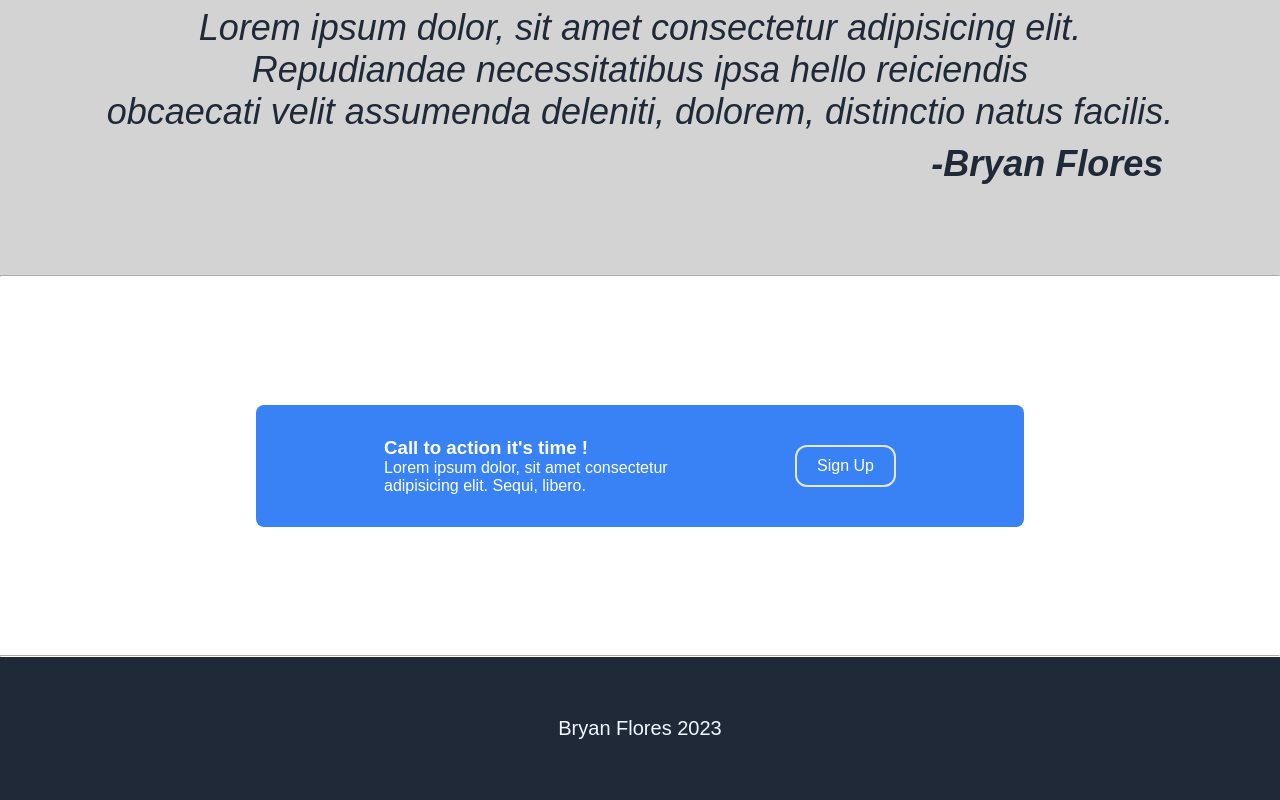
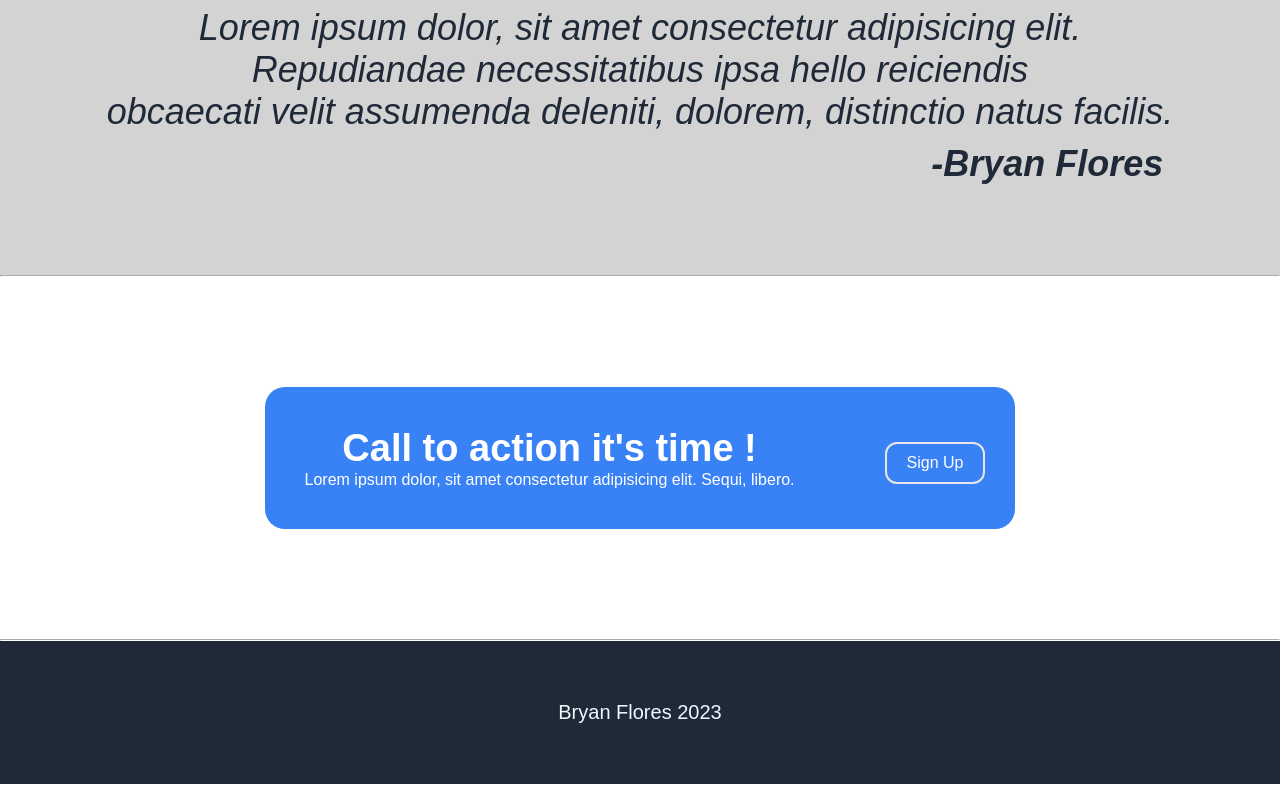
Before and after one commit to bryflores23/landing-page, a plain HTML site: page index.html in a window 1280 px wide. Shown: the part 1108-1908 px from the top of the page. Drawn offline with Linux system fonts and the light colour scheme.

Commit message:
reverts the last commit

```diff
--- a/index.html
+++ b/index.html
@@ -29,8 +29,9 @@
         </nav>
       </div>
 
-      <div class="hero-section">
-        <div>
+      <div class="section-one">
+        <div class="sign-up">
+          <div class="group">
             <h2 id="h2">Welcome To Good Find !</h2>
             <p class="below">
               Lorem ipsum dolor sit amet consectetur adipisicing elit.<br />
@@ -38,7 +39,7 @@
               dicta veritatis eligendi libero nam sit aliquid deleniti<br />nemo
               vel deserunt et.
             </p>
-          <button class="signup-button">Sign Up</button> <br />
+            <button>Sign Up</button> <br />
           </div>
           <img
             class="gifts"
@@ -47,6 +48,7 @@
             width="500px"
             height="300px"
           />
+        </div>
       </div>
     </header>
     <hr />
@@ -123,17 +125,17 @@
         </div>
       </section>
       <hr />
-      <div class="call-to-action-section">
-        <div class="call-to-action-box-outer">
-          <div class="call-to-action-box-inner-left">
-            <h3>Call to action it's time !</h3>
-            <p style="text-align: left">
+      <div class="background">
+        <div class="section-four">
+          <div class="sign-up-two">
+            <div class="text-two">
+              <h2>Call to action it's time !</h2>
+              <p>
                 Lorem ipsum dolor, sit amet consectetur adipisicing elit. Sequi,
                 libero.
               </p>
             </div>
-          <div class="call-to-action-box-inner-right">
-            <button class="signup-button">Sign Up</button>
+            <button class="action-signup">Sign Up</button>
           </div>
         </div>
       </div>
--- a/styles.css
+++ b/styles.css
@@ -15,7 +15,7 @@ button {
   color: black;
 }
 
-button.signup-button {
+button {
   background-color: #3882f6;
   border: 2px solid black;
   border-color: #e7e7e7;
@@ -28,6 +28,7 @@ button.signup-button {
   font-size: 16px;
   border-radius: 12px;
   transition-duration: 0.4s;
+  margin-top: 10px;
 }
 
 button:hover {
@@ -75,9 +76,13 @@ h2 {
   font-size: 38px;
   padding-bottom: 1px;
 }
-.hero-section {
+.section-one {
+  display: inline;
+  background-color: #1f2937;
+}
+
+.sign-up {
   display: flex;
-  background-color: #1f2937;
   justify-content: flex-start;
   align-items: center;
   text-align: center;
@@ -131,35 +136,24 @@ section p {
   margin: 10px;
 }
 
-.call-to-action-section {
-  padding: 8rem 16rem;
+.background {
+  background-color: white;
 }
 
-.call-to-action-box-outer {
-  display: flex;
-  background-color: #3882f6;
-  border-radius: 0.5rem;
-  padding-top: 2rem;
-  padding-bottom: 2rem;
-  padding-left: 8rem;
-  padding-right: 8rem;
+.section-four {
+  padding: 80px;
+  display: inline-block;
 }
 
-.call-to-action-box-inner-left {
+.sign-up-two {
   display: flex;
-  flex: 2;
-  flex-direction: column;
+  justify-content: flex-end;
+  align-items: center;
+  background-color: #3882f6;
+  border-radius: 20px;
+  margin: 30px;
+  padding: 30px;
   color: white;
-  justify-content: center;
-  align-items: flex-start;
-  text-align: center;
-}
-
-.call-to-action-box-inner-right {
-  display: flex;
-  flex: 1;
-  justify-content: right;
-  align-items: center;
 }
 
 .text-two {
@@ -167,7 +161,7 @@ section p {
   padding-right: 80px;
 }
 
-.action-signup {
+. .action-signup {
   margin: auto;
 }
 
```
Lines whose indentation alone changed are shown as unchanged.
